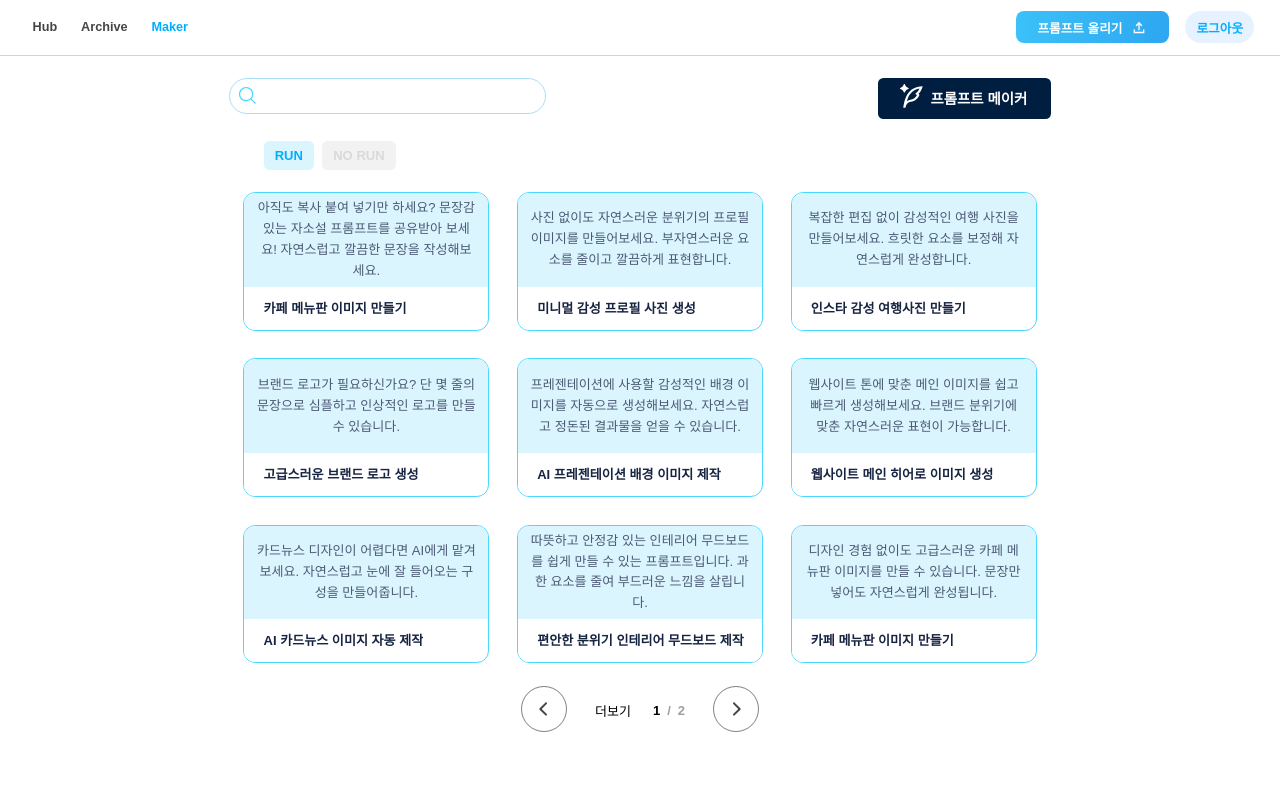
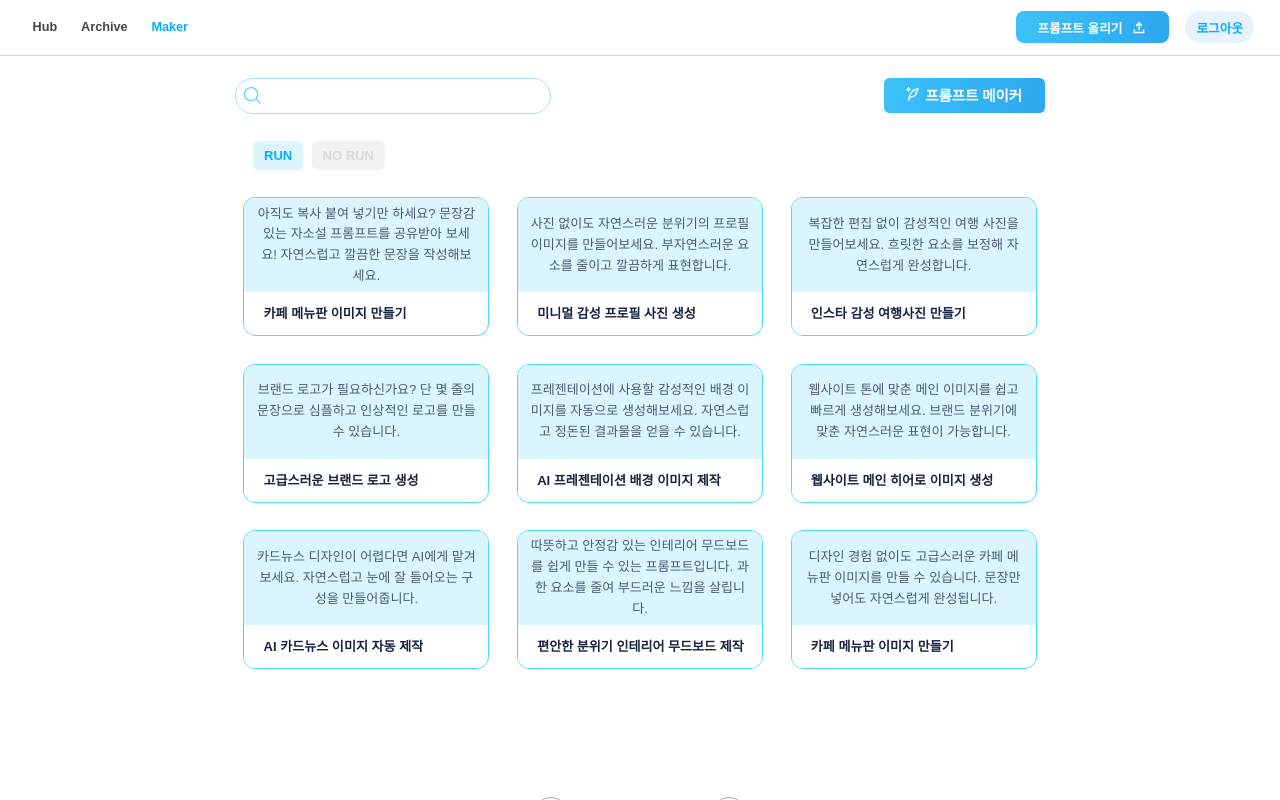
Before and after one commit to PromptStudio-Dev/PromptStudio_FE, a React (Vite) app: page /maker in a window 1280 px wide. Built offline with nearby package versions, Linux system fonts and the light colour scheme; no server answers.

Commit message:
design: Maker 초기화면 레이아웃 수정

```diff
--- a/src/pages/MakerPage/MakerShellPage.jsx
+++ b/src/pages/MakerPage/MakerShellPage.jsx
@@ -416,7 +416,7 @@ export default function MakerShellPage() {
             onClick={handleCreateMaker}
             disabled={isCreatingMaker}
           >
-            <img src={MakerPageIcon} />
+            <MakerPageIconImg src={MakerPageIcon} />
             {isCreatingMaker ? "생성 중..." : "프롬프트 메이커"}
           </PrimaryButton>
         </TopRow>
@@ -438,8 +438,7 @@ export default function MakerShellPage() {
           </ToggleButton>
         </ToggleRow>
 
-        {makerError && <InlineError>{makerError}</InlineError>}
-
+        <CardGridContainer>
           <CardGrid>
             {isLoadingMakers ? (
               <InlineStatus>프롬프트를 불러오는 중...</InlineStatus>
@@ -471,15 +470,17 @@ export default function MakerShellPage() {
               ))
             )}
           </CardGrid>
+        </CardGridContainer>
 
         {filteredMakers.length > 0 && (
+          <PaginationWrapper>
             <PaginationRow>
               <PaginationButton
                 type="button"
                 onClick={handlePrevPage}
                 disabled={currentPage === 1}
               >
-              <img src={MakerPrevButton} />
+                <PageButtonImg src={MakerPrevButton} />
               </PaginationButton>
               <MoreButtonText>더보기</MoreButtonText>
               <PageIndicator>
@@ -492,9 +493,10 @@ export default function MakerShellPage() {
                 onClick={handleNextPage}
                 disabled={currentPage === totalPages}
               >
-              <img src={MakerNextButton} />
+                <PageButtonImg src={MakerNextButton} />
               </PaginationButton>
             </PaginationRow>
+          </PaginationWrapper>
         )}
       </Inner>
     </MakerShellWrapper>
@@ -522,6 +524,18 @@ const CenteredContainer = styled.div`
   width: 100%;
 `;
 
+const PaginationWrapper = styled.div`
+  width: 100%;
+  display: flex;
+  justify-content: center;
+  margin-top: 2rem;
+  margin-bottom: 3.5rem;
+`;
+
+const MakerPageIconImg = styled.img`
+  width: 1.4219rem;
+  height: auto;
+`;
 const MakerShellWrapper = styled.div`
   display: flex;
   justify-content: center;
@@ -537,9 +551,9 @@ const Inner = styled.div`
   align-items: center;
   width: 100%;
   max-width: 1920px;
-  padding: 2rem 3rem 3.5rem;
+  padding: 2rem 3rem 2.94rem;
   box-sizing: border-box;
-  gap: 2rem;
+  gap: 2.5rem;
 `;
 
 const TopRow = styled.div`
@@ -560,9 +574,9 @@ const PrimaryButton = styled.button`
   justify-content: center;
   gap: 0.37rem;
   border: none;
-  padding: 0.62rem 2.12rem 0.81rem 2rem;
+  padding: 0.58rem 2.12rem 0.7rem 2rem;
   border-radius: 0.5rem;
-  background-color: #001e40;
+  background: linear-gradient(99deg, #49d8ff -86.38%, #269aed 148.91%);
   color: #ffffff;
   font-weight: 700;
   font-size: 1.3125rem;
@@ -575,11 +589,22 @@ const PrimaryButton = styled.button`
   }
 `;
 
+const PageButtonImg = styled.img`
+  width: 2.875rem;
+  height: auto;
+`;
+
 const ToggleRow = styled.div`
-  display: inline-flex;
-  align-self: start;
-  margin-left: 19%;
+  display: flex;
   gap: 0.75rem;
+
+  /* 아래 속성들을 추가/수정하여 그리드 너비와 맞추고 왼쪽 정렬합니다 */
+  width: 100%;
+  max-width: min(
+    calc(100% - 40rem),
+    calc(1920px - 67rem)
+  ); /* CardGridContainer와 동일한 너비 제한 */
+  justify-content: flex-start; /* 왼쪽 정렬 */
 `;
 
 const ToggleButton = styled.button`
@@ -610,6 +635,15 @@ const InlineStatus = styled.div`
   font-size: 0.95rem;
 `;
 
+const CardGridContainer = styled.div`
+  display: flex;
+  flex-direction: column;
+  width: 100%;
+  align-items: center;
+  gap: 1.25rem;
+  max-width: min(calc(100% - 6rem), calc(1920px - 6rem));
+`;
+
 const CardGrid = styled.div`
   display: grid;
   grid-template-columns: repeat(3, minmax(0, 1fr));
@@ -622,7 +656,8 @@ const PaginationRow = styled.div`
   align-items: center;
   justify-content: center;
   gap: 2rem;
-  margin-bottom: 2.94rem;
+  margin-top: 7rem;
+  margin-bottom: 0;
 `;
 
 const PaginationButton = styled.button`
```
Lines whose indentation alone changed are shown as unchanged.
